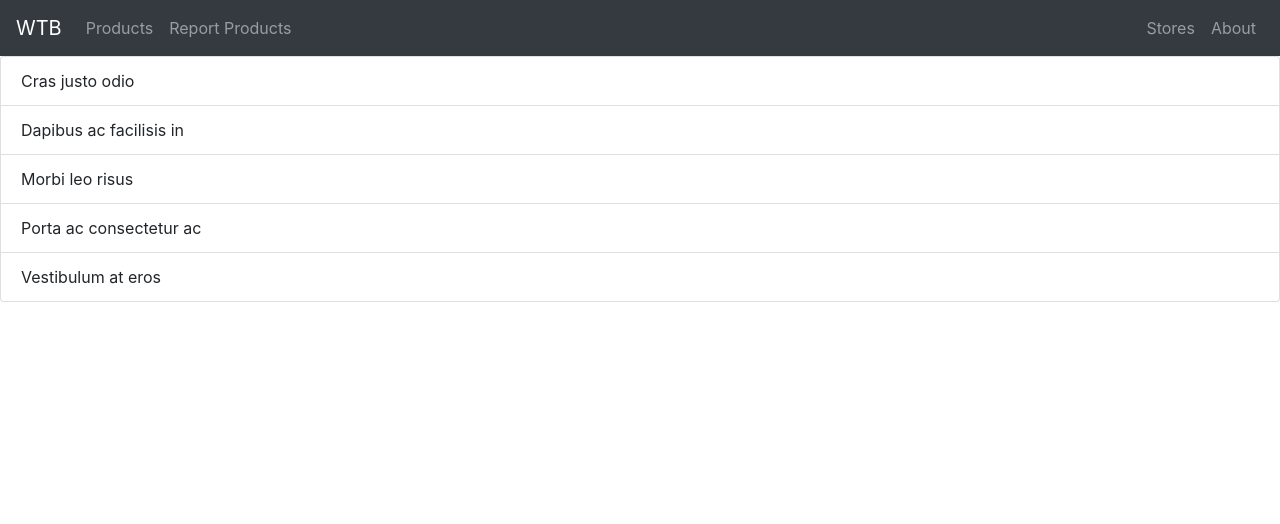
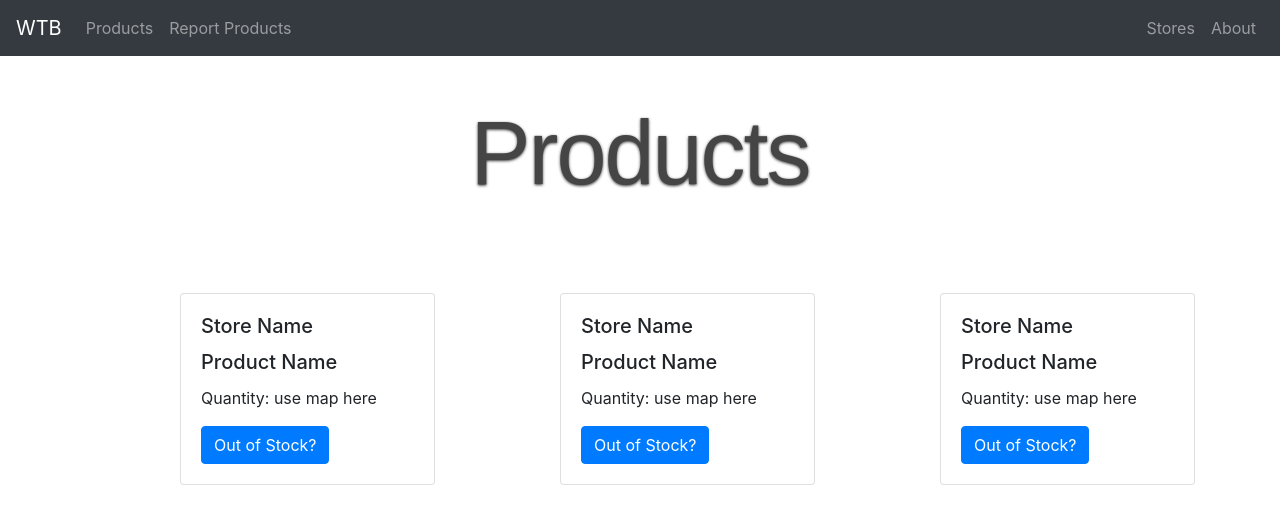
Before and after one commit to JTLaMarre/WheresTheBeef, a React (Create React App) app in the folder client/: page /products in a window 1280 px wide. Shown: the top 524 px of the page. Built offline with nearby package versions, Linux system fonts and the light colour scheme.

Commit message:
added header and stocklist.js

```diff
--- a/client/src/App.js
+++ b/client/src/App.js
@@ -9,7 +9,7 @@ import {
   Route,
   Link
 } from "react-router-dom";
-import StockList from './components/Stock/stockList';
+import Stock from './pages/Stock/Stock';
 
 
 
@@ -30,7 +30,7 @@ function App() {
               <Report/>
           </Route>
           <Route exact path="/products" >
-              <StockList/>
+              <Stock/>
           </Route>
         </Switch>
     </Router>
--- a/client/src/components/Stock/stockList.js
+++ b/client/src/components/Stock/stockList.js
@@ -1,15 +1,54 @@
 import React, { Component } from 'react';
-import ListGroup from 'react-bootstrap/ListGroup'
+import Card from 'react-bootstrap/Card'
+import { Button } from 'react-bootstrap';
+import { Row} from 'react-bootstrap';
+import { Col }from 'react-bootstrap';
 class StockList extends Component {
     render() {
         return (
-            <ListGroup>
-  <ListGroup.Item>Cras justo odio</ListGroup.Item>
-  <ListGroup.Item>Dapibus ac facilisis in</ListGroup.Item>
-  <ListGroup.Item>Morbi leo risus</ListGroup.Item>
-  <ListGroup.Item>Porta ac consectetur ac</ListGroup.Item>
-  <ListGroup.Item>Vestibulum at eros</ListGroup.Item>
-</ListGroup>
+
+                <Row>
+                    <Col lg={{ span: 3, offset: 1 }}>
+            <Card>
+            <Card.Body>
+            <Card.Title>Store Name</Card.Title>
+              <Card.Title>Product Name</Card.Title>
+              <Card.Text>
+                Quantity: use map here
+              </Card.Text>
+              <Button variant="primary">Out of Stock?</Button>
+            </Card.Body>
+          </Card>
+
+          </Col>
+          <Col lg={{ span: 3, offset: 1 }}>
+            <Card>
+            <Card.Body>
+            <Card.Title>Store Name</Card.Title>
+              <Card.Title>Product Name</Card.Title>
+              <Card.Text>
+                Quantity: use map here
+              </Card.Text>
+              <Button variant="primary">Out of Stock?</Button>
+            </Card.Body>
+          </Card>
+
+          </Col>
+          <Col lg={{ span: 3, offset: 1 }}>
+            <Card>
+            <Card.Body>
+            <Card.Title>Store Name</Card.Title>
+              <Card.Title>Product Name</Card.Title>
+              <Card.Text>
+                Quantity: use map here
+              </Card.Text>
+              <Button variant="primary">Out of Stock?</Button>
+            </Card.Body>
+          </Card>
+
+          </Col>
+          </Row>
+
         );
     }
 }
--- /dev/null
+++ b/client/src/pages/Stock/Stock.css
@@ -0,0 +1,13 @@
+#stock{
+    margin-top: 3em;
+}
+#stock h1 {
+    font: 90px/1.1em "opensans-bold", sans-serif;
+    color: rgb(69, 69, 70);
+    letter-spacing: -2px;
+    margin: 0 auto 18px auto;
+    text-shadow: 0px 1px 3px rgba(0, 0, 0, 0.8);
+    text-align: center;
+
+    margin-bottom: 1em;
+}
--- /dev/null
+++ b/client/src/pages/Stock/Stock.js
@@ -0,0 +1,24 @@
+import React, { Component } from 'react';
+import './Stock.css';
+import StockList from '../../components/Stock/stockList';
+import {Container, Row} from 'react-bootstrap';
+import { Col }from 'react-bootstrap';
+
+class Stock extends Component {
+    render() {
+        return (
+            <section id="stock">
+            <Container>
+                <Row>
+            <Col lg={{ span: 6, offset: 3 }}>
+               <h1>Products</h1>
+               </Col>
+               </Row>
+                <StockList/>
+                </Container>
+            </section>
+        );
+    }
+}
+
+export default Stock;
```
Also changed, not shown: client/src/pages/Stock.js (deleted, +0 -13 lines).
